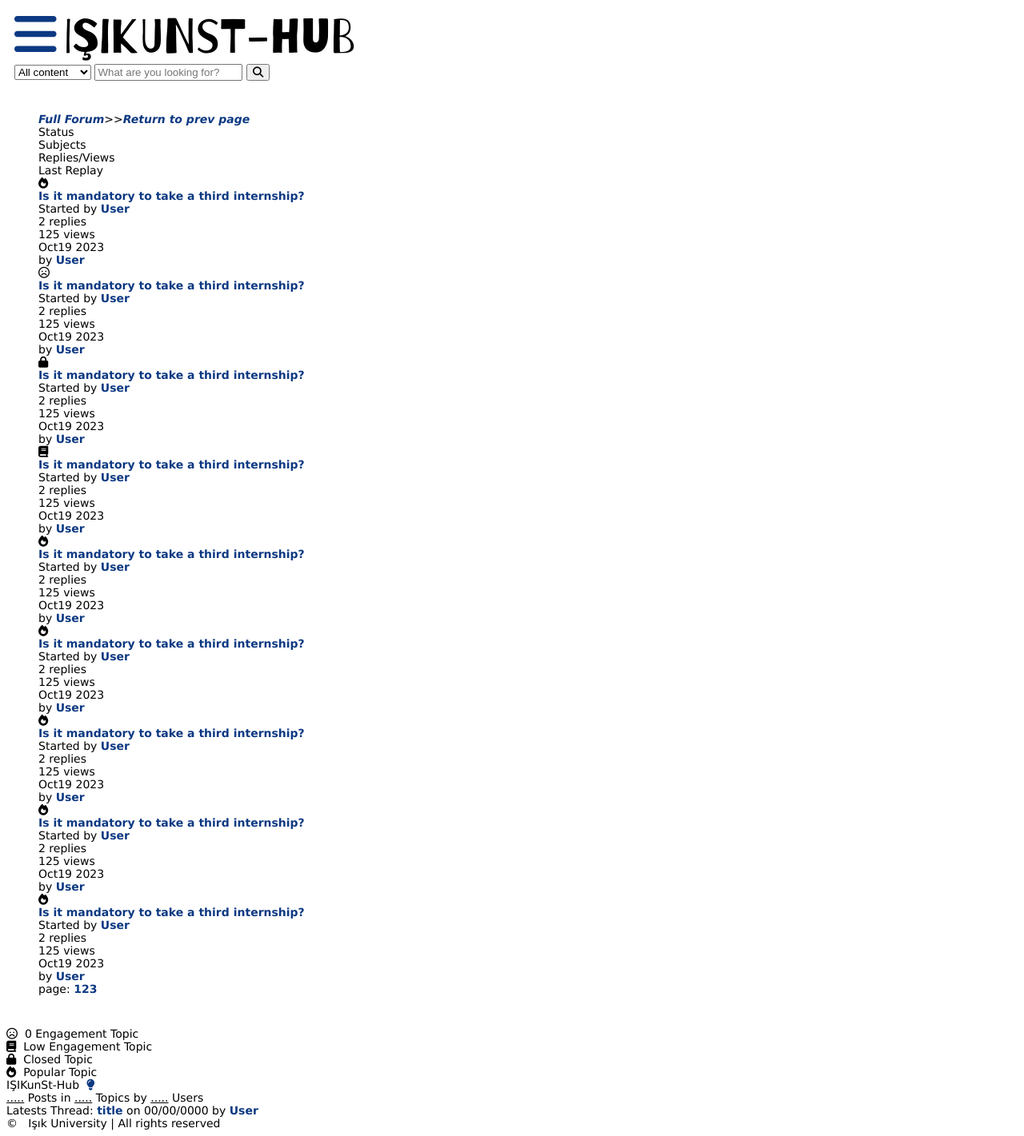
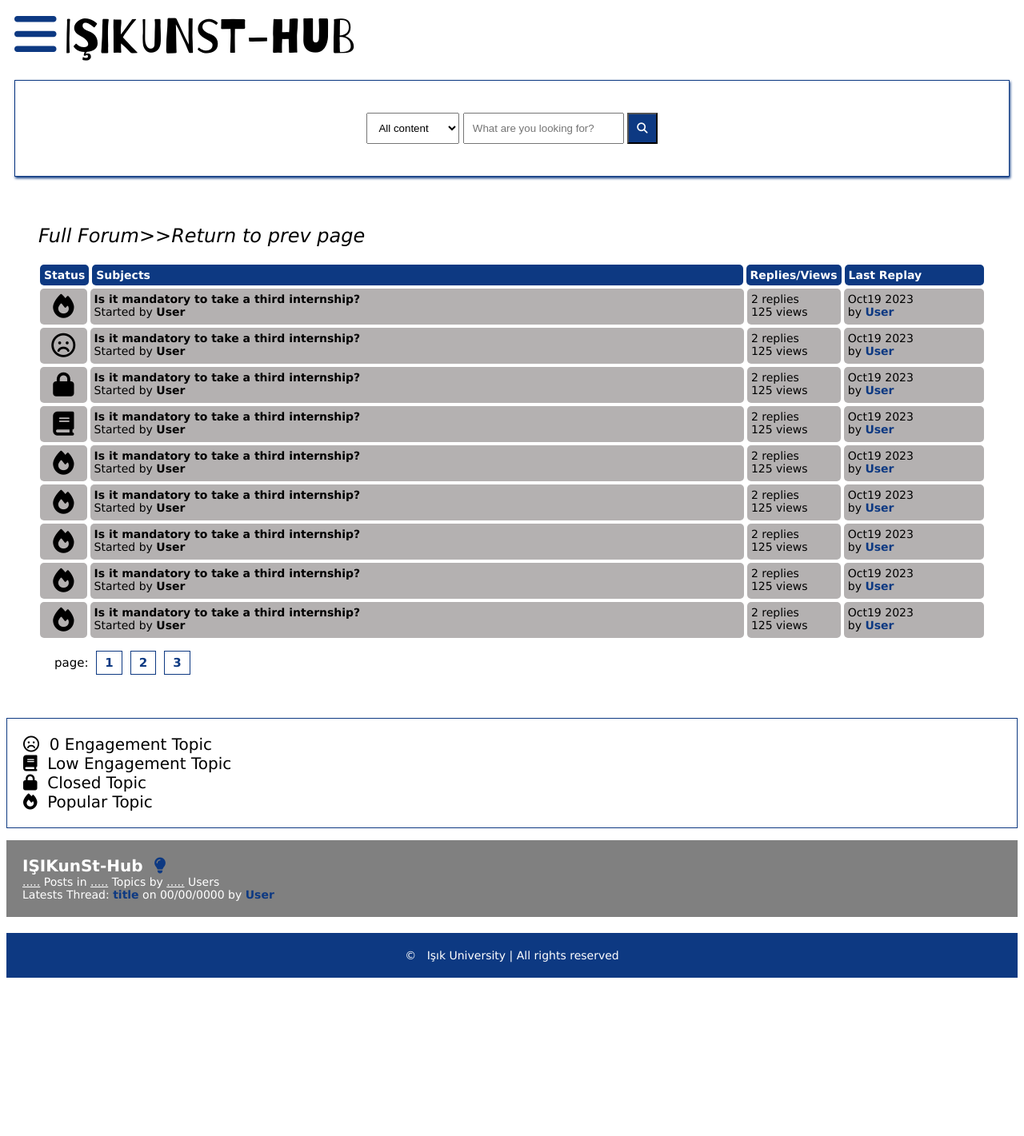
Before and after one commit to mohanadsyria40/students-networking-portal, a Python web app: template templates/threads.html in a window 1280 px wide. Shown: the whole page at 80% size. After the commit the page ends 1223 px from the top, so only its background shows below. Run offline with Jinja, Linux system fonts and the light colour scheme; the template is opened without the code that fills it, so the values that code supplies are empty; some libraries are stand-ins or nearby versions.

Commit message:
Add more interaction and style

```diff
--- a/css/style.css
+++ b/css/style.css
@@ -253,3 +253,272 @@ header{
         font-family: barrio;
     }
 }
+
+
+/* search bar */
+
+
+.search-bar{
+    border: solid 1px#0d3982;
+    margin-top: 20px;
+    padding: 40px;
+    display: flex;
+    justify-content: center;
+    box-shadow: 1px 2px 3px #0d3982 ;
+}
+
+.search-bar select{
+    padding: 10px;
+}
+
+.search-bar input{
+    padding: 10px;
+}
+
+.search-bar button{
+    padding: 10px;
+    background-color: #0d3982;
+}
+
+.search-bar button i{
+    color: white;
+}
+
+.search-bar button:hover{
+    background-color: gray;
+    color: white;
+    box-shadow: 1px 2px 3px #0d3982;
+}
+
+
+/* search bar for smartphones */
+@media screen and (max-width: 460px){
+    .search-bar button, .search-bar input, .search-bar select{
+        min-width: 300px;
+        margin-top: 5px;
+    }
+}
+
+
+/* forum information */
+
+.forum-info{
+    padding: 20px;
+    background-color: gray;
+    color: white;
+}
+
+.state{
+    font-size: 20px;
+    font-weight: bold;
+}
+
+
+/* footer */
+
+footer{
+    margin-top: 20px;
+    padding: 20px;
+    display: block;
+    text-align: center;
+    background-color: #0d3982;
+    color: white;
+}
+
+
+/* ********************************** */
+/* posts page */
+
+
+.table-head{
+    display: flex;
+}
+
+.table-head div{
+    padding: 5px;
+    margin: 2px;
+    background-color: #0d3982;
+    color: white;
+    border-radius: 5px;
+    font-weight: bold;
+}
+
+.table-head .status{
+    flex: 5%;
+}
+
+.table-head .subjects{
+    flex: 70%;
+}
+
+.table-head .replies{
+    flex: 10%;
+}
+
+.table-head .last-reply{
+    flex: 15%;
+}
+
+/* table body */
+.table-row{
+    display: flex;
+}
+
+.table-row .status, .table-row .subjects, .table-row .replies, .table-row .last-reply{
+    padding:5px;
+    margin: 2px;
+    background-color: rgb(180, 177, 177);
+    border-radius: 5px;
+}
+
+.table-row .status{
+    flex: 5%;
+    font-size: 30px;
+    text-align: center;
+}
+
+.table-row .subjects{
+    flex: 70%;
+}
+
+
+.table-row .subjects a{
+    color: black;
+}
+
+.table-row .replies{
+    flex: 10%;
+}
+
+
+.table-row .last-reply{
+    flex: 15%;
+}
+
+
+
+/* pagination */
+.pagination{
+    padding: 20px;
+    font-size: 15px;
+}
+
+.pagination a{
+    color: #0d3982;
+    margin-inline: 5px;
+    padding: 5px 10px;
+    border: solid 0.5px #0d3982;
+}
+
+.pagination a:hover{
+    background-color: gray;
+    opacity: 0.5;
+}
+
+
+/* navigation */
+.posts-navigate{
+    margin-block: 20px;
+    font-weight: lighter;
+    font-size: 24px;
+}
+
+.posts-navigate a{
+    color: black;
+}
+
+.posts-navigate a:hover{
+    color: #0d3982;
+}
+
+
+/* status notes */
+.status-note{
+    padding: 20px;
+    display: block;
+    margin-bottom: 15px;
+    border: solid 0.5px #0d3982;
+}
+
+.status-note span{
+    font-size: 20px;
+    margin-block: 5px;
+}
+
+
+/* posts page */
+.head{
+    display: flex;
+    background-color: #0d3982;
+    color: white;
+    padding: 5px;
+    font-weight: bold;
+    font-size: 15px;
+}
+
+.authors{
+    flex: 20%;
+}
+
+.post-content{
+    flex: 80%;
+}
+
+.body{
+    display: flex;
+    background-color: gray;
+    padding: 10px;
+    margin-top: 5px;
+}
+
+.body .authors .post-content{
+    font-size: 20px;
+}
+
+.body .post-content hr{
+    color: black;
+}
+
+.body .authors img{
+    max-width: 50px;
+    max-height: 80px;
+}
+
+.body .post-content .comment button{
+    border: none;
+    padding: 10px;
+    font-weight: bolder;
+    box-shadow: 4px 6px black;
+    cursor: pointer;
+    float: right;
+}
+
+
+/* comment are */
+
+.comment-area{
+    margin-top: 50px;
+}
+
+.comment-area textarea{
+    width: 100%;
+    min-height: 100px;
+    padding: 10px;
+    margin-block: 10px ;
+}
+
+.comment-area input{
+    float: right;
+    padding: 10px;
+    border-radius: 10px;
+    cursor: pointer;
+    margin-bottom: 50px;
+}
+
+.comment-area input:hover{
+    border: solid 1px black;
+}
+
+.comments-container{
+    margin-top: 50px;
+}
--- a/js/main.js
+++ b/js/main.js
@@ -13,3 +13,15 @@ function hideNav(){
     iconBar.setAttribute("style", "display: block;");
     navigation.classList.add("hide");
 }
+
+// comment
+
+function showComment(){
+    var commentArea = document.getElementById("comment-area")
+    commentArea.setAttribute("style", "display: block;")
+}
+
+function showReply(){
+    var replyArea = document.getElementById("reply-area")
+    replyArea.setAttribute("style", "display: block;")
+}
```
Also changed, not shown: templates/forum.html (renamed from templates/home.html, +33 -2 lines).
